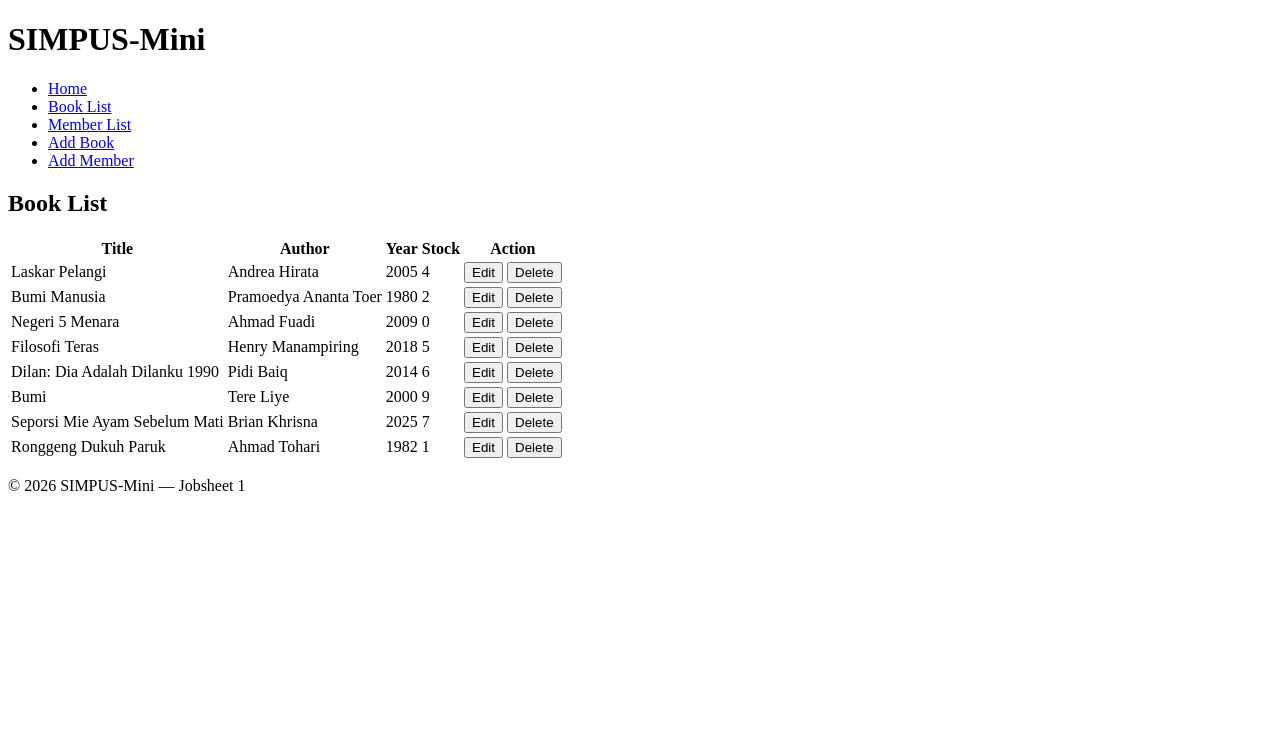
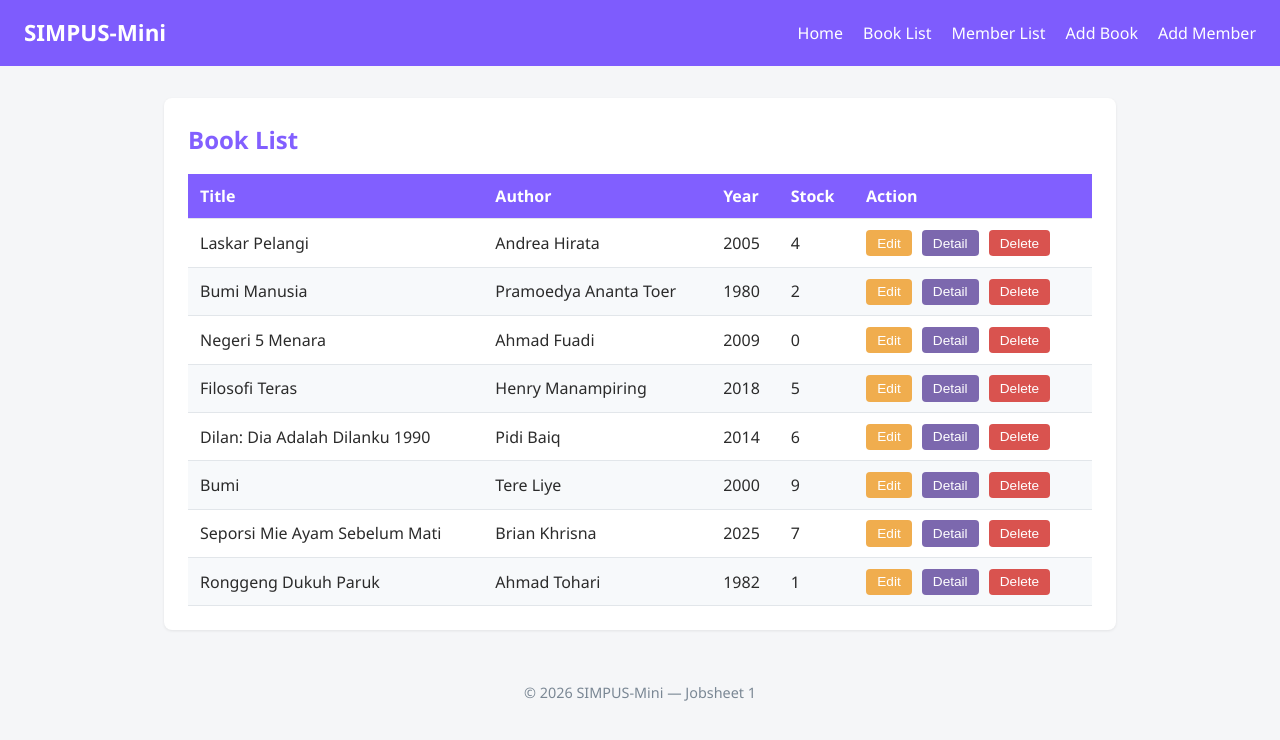
Before and after one commit to Hisyam-Rana/PemrogamanWEB_SIB2G_RAFA_HISYAM_NAWWAF, a PHP site: page /books/list.html in a window 1280 px wide. Shown: the top 740 px of the page. Run offline with PHP 8.4, Linux system fonts and the light colour scheme.

Commit message:
Jobsheet-02

```diff
--- a/My Website/assets/css/style.css
+++ b/My Website/assets/css/style.css
@@ -13,7 +13,7 @@ body {
 }
 
 a {
-    color: #5526ff;
+    color: #5526ffbc;
     text-decoration: none;
 }
 
@@ -23,7 +23,7 @@ a:hover {
 
 /* ===== Header & Navbar (Flexbox) ===== */
 header {
-    background-color: #5526ff;
+    background-color: #5526ffbc;
     color: #fff;
     padding: 1rem 1.5rem;
     display: flex;
@@ -64,7 +64,7 @@ section {
 
 section h2 {
     margin-bottom: 1rem;
-    color: #5526ff;
+    color: #5526ffbc;
 }
 
 /* ===== Statistic Cards (CSS Grid) ===== */
@@ -75,7 +75,7 @@ main section:nth-of-type(2) h2 {
 
 main section:nth-of-type(2) {
     display: grid;
-    grid-template-columns: repeat(3, 1fr);
+    grid-template-columns: repeat(4, 1fr);
     gap: 1rem;
 }
 
@@ -95,7 +95,7 @@ main section:nth-of-type(2) article h3 {
 main section:nth-of-type(2) article p {
     font-size: 1.8rem;
     font-weight: 700;
-    color: #5526ff;
+    color: #5526ffbc;
 }
 
 /* ===== Table ===== */
@@ -111,7 +111,7 @@ th, td {
 }
 
 thead {
-    background-color: #5526ff;
+    background-color: #5526ffbc;
     color: #fff;
 }
 
@@ -132,12 +132,17 @@ td button {
     font-size: 0.85rem;
 }
 
-td button:first-of-type {
+td button.btn-edit {
     background-color: #f0ad4e;
     color: #fff;
 }
 
-td button:last-of-type {
+td button.btn-detail {
+    background-color: #7c68ae;
+    color: #fff;
+}
+
+td button.btn-delete {
     background-color: #d9534f;
     color: #fff;
 }
@@ -165,7 +170,7 @@ form select {
 }
 
 form button[type="submit"] {
-    background-color: #5526ff;
+    background-color: #5526ffbc;
     color: #fff;
     border: none;
     padding: 0.6rem 1.5rem;
--- a/My Website/books/add.html
+++ b/My Website/books/add.html
@@ -3,6 +3,7 @@
 <head>
     <meta charset="UTF-8">
     <title>SIMPUS-Mini | Add Book</title>
+    <link rel="stylesheet" href="../assets/css/style.css">
 </head>
 <body>
     <header>
--- a/My Website/books/list.html
+++ b/My Website/books/list.html
@@ -3,6 +3,7 @@
 <head>
     <meta charset="UTF-8">
     <title>SIMPUS-Mini | Book List</title>
+    <link rel="stylesheet" href="../assets/css/style.css">
 </head>
 <body>
     <header>
@@ -38,8 +39,9 @@
                         <td>2005</td>
                         <td>4</td>
                         <td>
-                            <button type="button">Edit</button>
-                            <button type="button">Delete</button>
+                            <button class="btn-edit">Edit</button>
+                            <button class="btn-detail">Detail</button>
+                            <button class="btn-delete">Delete</button>
                         </td>
                     </tr>
                     <tr>
@@ -48,8 +50,9 @@
                         <td>1980</td>
                         <td>2</td>
                         <td>
-                            <button type="button">Edit</button>
-                            <button type="button">Delete</button>
+                            <button class="btn-edit">Edit</button>
+                            <button class="btn-detail">Detail</button>
+                            <button class="btn-delete">Delete</button>
                         </td>
                     </tr>
                     <tr>
@@ -58,8 +61,9 @@
                         <td>2009</td>
                         <td>0</td>
                         <td>
-                            <button type="button">Edit</button>
-                            <button type="button">Delete</button>
+                            <button class="btn-edit">Edit</button>
+                            <button class="btn-detail">Detail</button>
+                            <button class="btn-delete">Delete</button>
                         </td>
                     </tr>
                     <tr>
@@ -68,8 +72,9 @@
                         <td>2018</td>
                         <td>5</td>
                         <td>
-                            <button type="button">Edit</button>
-                            <button type="button">Delete</button>
+                            <button class="btn-edit">Edit</button>
+                            <button class="btn-detail">Detail</button>
+                            <button class="btn-delete">Delete</button>
                         </td>
                     </tr>
                     <tr>
@@ -78,8 +83,9 @@
                         <td>2014</td>
                         <td>6</td>
                         <td>
-                            <button type="button">Edit</button>
-                            <button type="button">Delete</button>
+                            <button class="btn-edit">Edit</button>
+                            <button class="btn-detail">Detail</button>
+                            <button class="btn-delete">Delete</button>
                         </td>
                     </tr>
                     <tr>
@@ -88,8 +94,9 @@
                         <td>2000</td>
                         <td>9</td>
                         <td>
-                            <button type="button">Edit</button>
-                            <button type="button">Delete</button>
+                            <button class="btn-edit">Edit</button>
+                            <button class="btn-detail">Detail</button>
+                            <button class="btn-delete">Delete</button>
                         </td>
                     </tr>
                     <tr>
@@ -98,8 +105,9 @@
                         <td>2025</td>
                         <td>7</td>
                         <td>
-                            <button type="button">Edit</button>
-                            <button type="button">Delete</button>
+                            <button class="btn-edit">Edit</button>
+                            <button class="btn-detail">Detail</button>
+                            <button class="btn-delete">Delete</button>
                         </td>
                     </tr>
                     <tr>
@@ -108,8 +116,9 @@
                         <td>1982</td>
                         <td>1</td>
                         <td>
-                            <button type="button">Edit</button>
-                            <button type="button">Delete</button>
+                            <button class="btn-edit">Edit</button>
+                            <button class="btn-detail">Detail</button>
+                            <button class="btn-delete">Delete</button>
                         </td>
                     </tr>
                 </tbody>
--- a/My Website/index.html
+++ b/My Website/index.html
@@ -3,7 +3,7 @@
 <head>
     <meta charset="UTF-8">
     <title>SIMPUS-Mini | Home</title>
-
+    <link rel="stylesheet" href="assets/css/style.css">
 </head>
 <body>
     <header>
@@ -39,6 +39,10 @@
                 <h3>Currently Borrowed</h3>
                 <p>3</p>
             </article>
+            <article>
+                <h3>Overdue</h3>
+                <p>5</p>
+            </article>
         </section>
     </main>
 
--- a/My Website/members/add.html
+++ b/My Website/members/add.html
@@ -3,6 +3,7 @@
 <head>
     <meta charset="UTF-8">
     <title>SIMPUS-Mini | Add Member</title>
+    <link rel="stylesheet" href="../assets/css/style.css">
 </head>
 <body>
     <header>
--- a/My Website/members/list.html
+++ b/My Website/members/list.html
@@ -3,6 +3,7 @@
 <head>
     <meta charset="UTF-8">
     <title>SIMPUS-Mini | Member List</title>
+    <link rel="stylesheet" href="../assets/css/style.css">
 </head>
 <body>
     <header>
```
